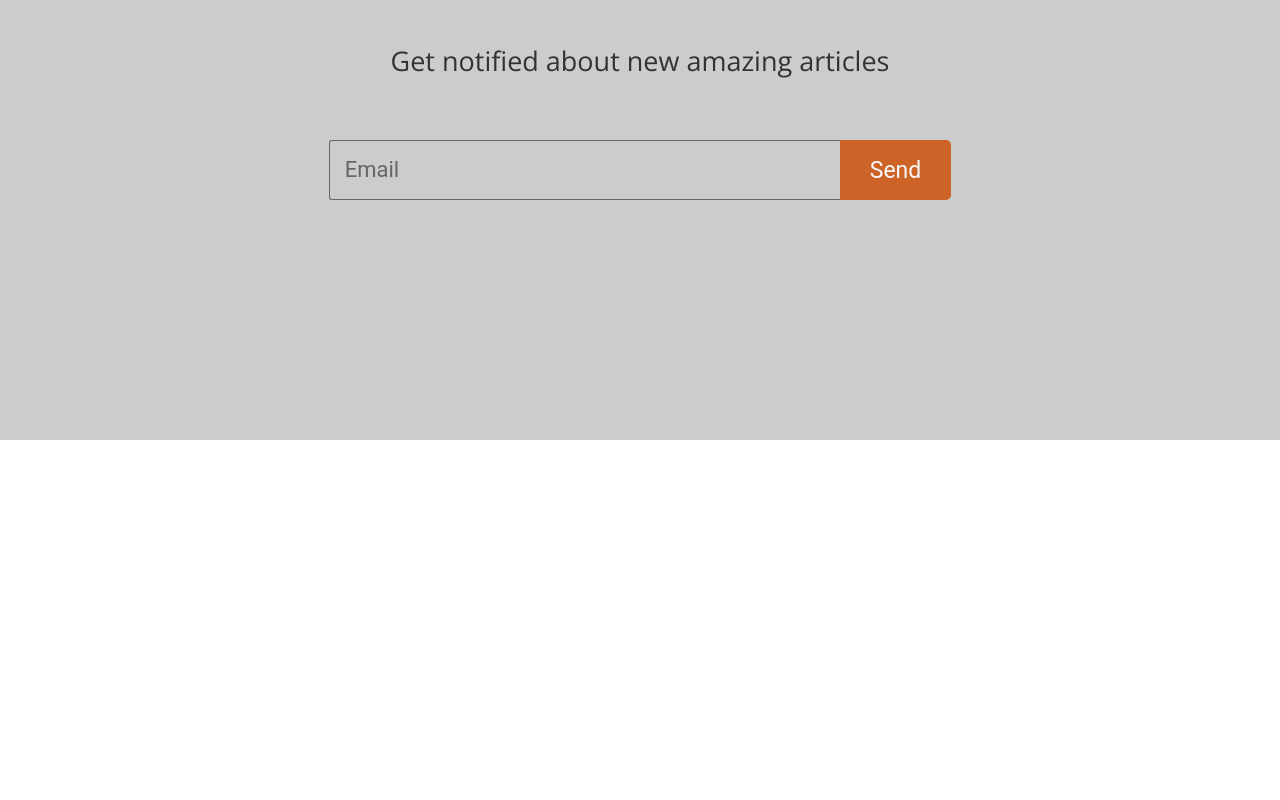
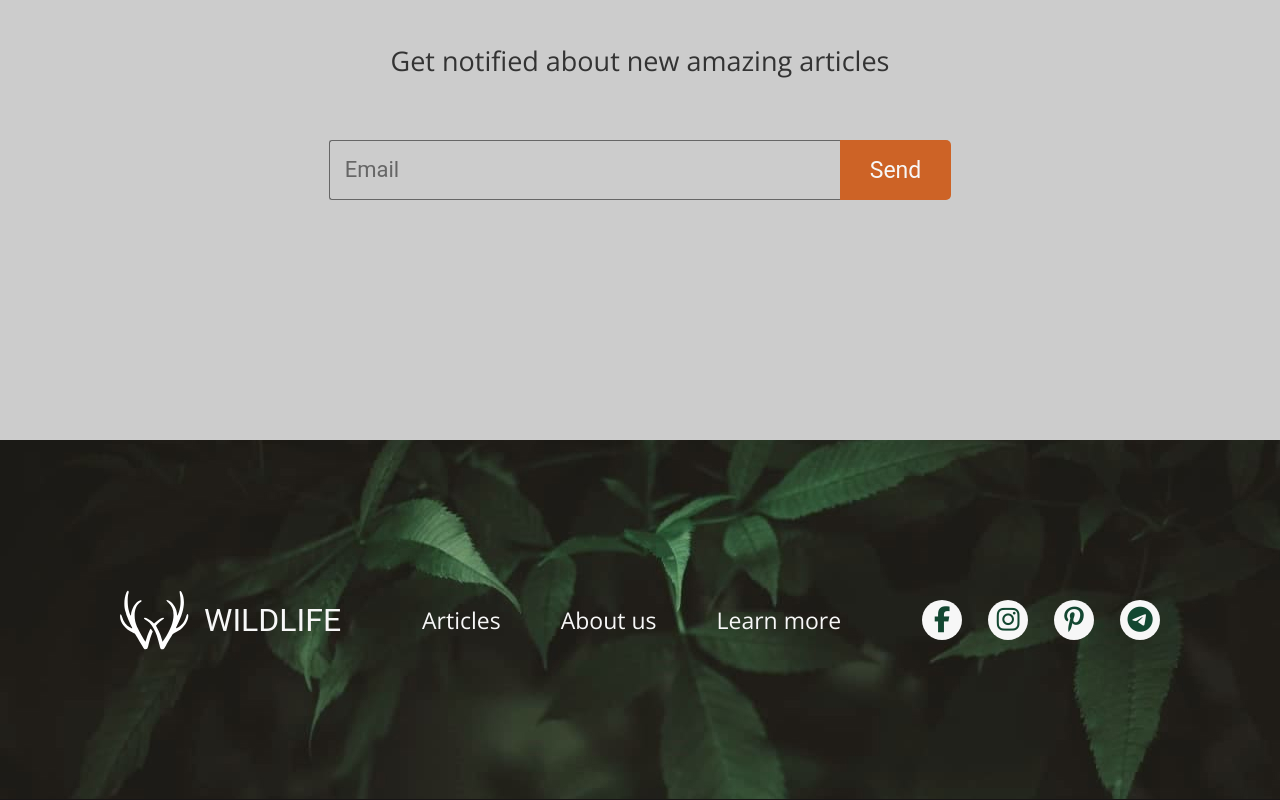
Before and after one commit to Dzmitry92/wildlife, a website: page index.html in a window 1280 px wide. Shown: the part 1707-2507 px from the top of the page. Before the commit the page ends 2147 px from the top, so only its background shows below. Drawn offline with nearby package versions, Linux system fonts and the light colour scheme.

Commit message:
feat: add footer

```diff
--- a/index.html
+++ b/index.html
@@ -9,6 +9,7 @@
     <link href="/index.css" rel="stylesheet" />
     <link rel="preconnect" href="https://fonts.gstatic.com" />
     <link href="https://fonts.googleapis.com/css2?family=Open+Sans&display=swap" rel="stylesheet" />
+    <script src="https://kit.fontawesome.com/9016fc90f1.js"></script>
   </head>
   <body>
     <div class="page">
@@ -23,7 +24,9 @@
               <li><a>Blog</a></li>
               <li><a>Contacts</a></li>
               <li><img src="./assets/search.svg" alt="search" /></li>
-              <li><button type="button" class="btn btn-search">Sign in</button></li>
+              <li>
+                <button type="button" class="btn btn-search">Sign in</button>
+              </li>
             </ul>
           </nav>
         </div>
@@ -49,7 +52,7 @@
             </div>
             <div class="slider-box">
               <div class="arrow-left">
-                <img src="./assets/arrowForSlider.svg" alt="arrow">
+                <img src="./assets/arrowForSlider.svg" alt="arrow" />
               </div>
               <div class="slider">
                 <div class="slider__content">
@@ -74,13 +77,13 @@
                 </div>
               </div>
               <div class="arrow-right">
-                <img src="./assets/arrowForSlider.svg" alt="arrow">
+                <img src="./assets/arrowForSlider.svg" alt="arrow" />
               </div>
             </div>
             <div class="form-box">
               <h3>Get notified about new amazing articles</h3>
               <form class="search-block">
-                <input class="search-block__input" placeholder="Email">
+                <input class="search-block__input" placeholder="Email" />
                 <button class="btn btn-send" type="submit">Send</button>
               </form>
             </div>
@@ -88,7 +91,27 @@
         </section>
       </main>
       <footer>
-        <div class="footer"></div>
+        <div class="content footer-content">
+          <div class="conten-box">
+            <div class="logo-box">
+              <img src="./assets/logoImg.svg" alt="logo" />
+              <h2>wildlife</h2>
+            </div>
+            <nav class="nav-block">
+              <ul>
+                <li><a>Articles</a></li>
+                <li><a>About us</a></li>
+                <li><a>Learn more</a></li>
+              </ul>
+            </nav>
+            <div class="socials">
+              <div class="circle"><i class="fab fa-facebook-f"></i></div>
+              <div class="circle"><i class="fab fa-instagram"></i></div>
+              <div class="circle"><i class="fab fa-pinterest-p"></i></div>
+              <div class="circle"><i class="fab fa-telegram-plane"></i></div>
+            </div>
+          </div>
+        </div>
       </footer>
     </div>
   </body>
--- /dev/null
+++ b/styles/footer.scss
@@ -0,0 +1,47 @@
+@import "variables";
+
+.footer-content {
+  height: 360px;
+  background: url(../assets/footerImg.jpg) no-repeat;
+}
+
+.conten-box {
+  height: inherit;
+  display: flex;
+  align-items: center;
+  justify-content: space-between;
+}
+
+.socials {
+  display: flex;
+  justify-content: space-between;
+}
+
+.circle {
+  display: flex;
+  justify-content: center;
+  align-items: center;
+  width: 40px;
+  height: 40px;
+  border-radius: 50%;
+  background-color: #F7F7F7;
+  cursor: pointer;
+  transition: background-color 0.2s linear;
+
+  &:not(:last-child) {
+    margin-right: 26px;
+  }
+
+  &:hover {
+    background-color: $orange-hover;
+    i {
+      color: $font-light;
+    }
+  }
+
+  i {
+    font-size: 26px;
+    color: #134731;
+    transition: color 0.2s linear;
+  }
+}
--- a/styles/header.scss
+++ b/styles/header.scss
@@ -47,6 +47,11 @@ header {
       margin-right: 60px;
     }
 
+    a {
+      font-size: 23px;
+      line-height: 60px;
+    }
+
     a:hover {
       text-decoration: underline;
     }
--- a/styles/index.scss
+++ b/styles/index.scss
@@ -24,7 +24,7 @@ body {
   background-color: #cccccc;
 }
 
-.footer {
+footer {
   background-color: #181617;
 }
 
@@ -51,3 +51,4 @@ body {
 
 @import "survival";
 @import "articles";
+@import "footer";
```
Also changed, not shown: assets/footerImg.jpg (added), index.css.
